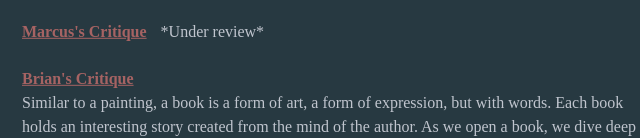
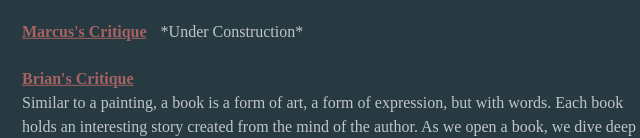
Before and after one commit to Lit-tracks/lit_crit, a plain HTML site: page index.html in a window 1280 px wide. Shown: the part 664-802 px from the top of the page, 303-943 px from the left. Drawn offline with Linux system fonts and the light colour scheme.

Commit message:
Update index.html

```diff
--- a/index.html
+++ b/index.html
@@ -34,8 +34,7 @@
         </p></li>
         <br><br>
         <li class="subh"><u>Marcus's Critique</u></li>
-        <li><p> *Under review*
-           <!-- The story of Rachel Kalama on the island of Molokai has been one that leaves a haunting sense of the reality the leper colony on Moloka'i have faced for countless years. Alan Brennert's novel Moloka'i is based on research into the history of this colony. He emphasizes the personal triumphs of many of these patients, and that is a story which has long needed telling. Instead of elaborating on the horrors of the disease in order to build up drama, as a less skillful writer might have done, Brennert recognizes their dignity and respects them. Though no book about leprosy and the colony at Kalaupapa can ever be free from profound pain and despair, Brennert avoids turning this novel into a sob story, and focuses primarily on the lives the patient's create for themselves on the Kalaupapa settlement and on their attempts at normalcy.
+        <li><p> *Under Construction* <!--The story of Rachel Kalama on the island of Molokai has been one that leaves a haunting sense of the reality the leper colony on Moloka'i have faced for countless years. Alan Brennert's novel Moloka'i is based on research into the history of this colony. He emphasizes the personal triumphs of many of these patients, and that is a story which has long needed telling. Instead of elaborating on the horrors of the disease in order to build up drama, as a less skillful writer might have done, Brennert recognizes their dignity and respects them. Though no book about leprosy and the colony at Kalaupapa can ever be free from profound pain and despair, Brennert avoids turning this novel into a sob story, and focuses primarily on the lives the patient's create for themselves on the Kalaupapa settlement and on their attempts at normalcy.
           <br>
           <br>
         Leprosy in the past was known as the ‘separating disease’ because anyone to have been diagnosed with the ailment was forcibly removed from their homes. This was true to our main protagonist Rachel Kalama when her mother noticed the sores that wouldn’t heal on her 6 year old daughter’s leg, she did what she could to try to heal and hide the marks, this ranged from praying to new and old gods, visiting healers, and practiced strict secrecy. But Rachel’s mark was discovered and she was immediately taken away to the local hospital for tests. The dreaded diagnosis came back quickly with Rachel having leprosy. After a year of isolation, medical treatment, and testing, it was then decided that Rachel, at only 7 years old, would be sent to the leper colony on Moloka’i.
@@ -51,7 +50,7 @@
         <br><br>
         For victims of leprosy, Moloka'i was understood to be their grave even before they were to die. But for all the despair associated with this settlement, people in Moloka'i knew how to enjoy life. The people partied, danced, had their own cozy homes, and the made best with what they had given their circumstances. At times, I saw a civilization that was far more tolerant and cohesive than in other places around the world at this time in history. They understood each other at a level other people didn't. While others shunned them as outcasts and looked at them with disgust, and revulsion the people who had leprosy confided in each other to find a sense of belonging and companionship that they were denied by others who didn’t have the disease.
         <br><br>
-        Just as with any real life, horrible atrocities are apart of it, as well glorious events of familial or agape love. Moloka’i will have you reaching for the box of tissues, only to have you smiling again by the time the tissues are in hand.  It is an emotional roller coaster with a plethora of pinnacle moments and lows that reach into the depths of hell. With that said I highly recommend you reading Rachel’s journey as she goes on through life living it to the fullest, given her circumstances, on the beautiful island of Molokai. -->
+        Just as with any real life, horrible atrocities are apart of it, as well glorious events of familial or agape love. Moloka’i will have you reaching for the box of tissues, only to have you smiling again by the time the tissues are in hand.  It is an emotional roller coaster with a plethora of pinnacle moments and lows that reach into the depths of hell. With that said I highly recommend you reading Rachel’s journey as she goes on through life living it to the fullest, given her circumstances, on the beautiful island of Molokai.  -->
         </p></li>
         <br><br>
         <li class="subh"><u>Brian's Critique</u></li>
```
